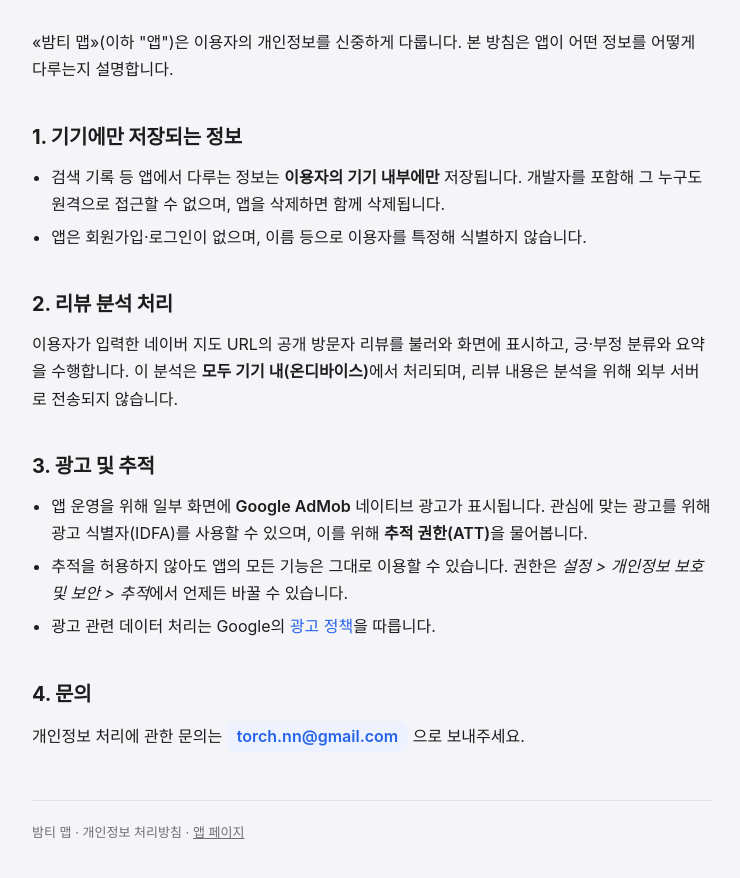
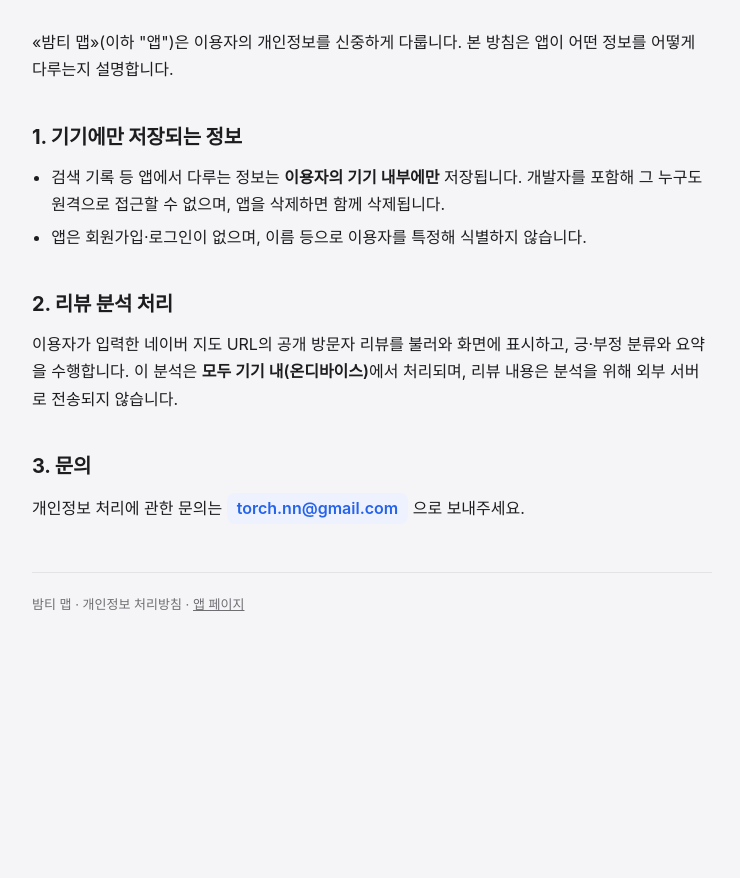
Before and after one commit to torchnn/torchnn.github.io, a plain HTML site: page policy/bamti-map/privacy.html in a window 1280 px wide. Shown: the part 192-1070 px from the top of the page, without its empty margins (268-1008 px from the left). After the commit the page ends 887 px from the top, so only its background shows below. Drawn offline with Linux system fonts and the light colour scheme.

Commit message:
policy/bamti-map: v1.0 광고 OFF 에 맞춰 광고·ATT 섹션 제거
밤티 맵도 1.0 광고 OFF 로 전환됨 → privacy 의 광고 섹션·support 의 광고 FAQ 제거.
v1.1 광고 ON 시 재추가(주석 표시).

Co-Authored-By: Claude Fable 5 <noreply@anthropic.com>
Claude-Session: https://claude.ai/code/session_01VLfdHjkvfCDERb23fFWdLw

```diff
--- a/policy/bamti-map/privacy.html
+++ b/policy/bamti-map/privacy.html
@@ -27,14 +27,9 @@
   <h2>2. 리뷰 분석 처리</h2>
   <p>이용자가 입력한 네이버 지도 URL의 공개 방문자 리뷰를 불러와 화면에 표시하고, 긍·부정 분류와 요약을 수행합니다. 이 분석은 <strong>모두 기기 내(온디바이스)</strong>에서 처리되며, 리뷰 내용은 분석을 위해 외부 서버로 전송되지 않습니다.</p>
 
-  <h2>3. 광고 및 추적</h2>
-  <ul>
-    <li>앱 운영을 위해 일부 화면에 <strong>Google AdMob</strong> 네이티브 광고가 표시됩니다. 관심에 맞는 광고를 위해 광고 식별자(IDFA)를 사용할 수 있으며, 이를 위해 <strong>추적 권한(ATT)</strong>을 물어봅니다.</li>
-    <li>추적을 허용하지 않아도 앱의 모든 기능은 그대로 이용할 수 있습니다. 권한은 <em>설정 &gt; 개인정보 보호 및 보안 &gt; 추적</em>에서 언제든 바꿀 수 있습니다.</li>
-    <li>광고 관련 데이터 처리는 Google의 <a href="https://policies.google.com/technologies/ads">광고 정책</a>을 따릅니다.</li>
-  </ul>
+  <!-- v1.1 광고 도입 시 여기에 "광고 및 추적" 섹션 추가(IDFA/ATT/AdMob 명시) — templates/policies privacy 4번 섹션. -->
 
-  <h2>4. 문의</h2>
+  <h2>3. 문의</h2>
   <p>개인정보 처리에 관한 문의는 <a href="mailto:torch.nn@gmail.com" class="mail">torch.nn@gmail.com</a> 으로 보내주세요.</p>
 
   <footer class="site">
```
Also changed, not shown: policy/bamti-map/support.html (+0 -1 lines).
